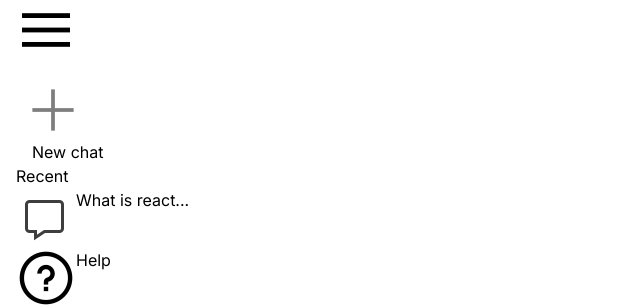
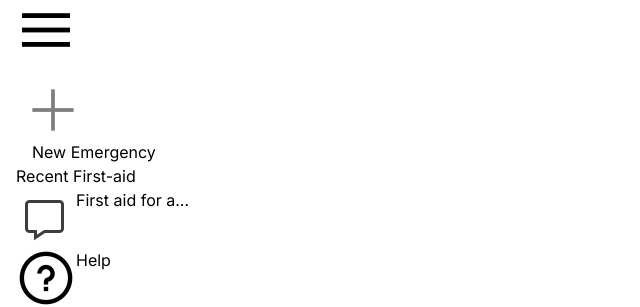
Before and after one commit to kodecosmo/MediQ-Chat, a Next.js app: page / in a window 1280 px wide. Both pictures are taken after a click on the picture 46 px from the left and 30 px from the top of the page. Shown: the top 307 px of the page, without its empty margins (0-640 px from the left). Built offline with nearby package versions, Linux system fonts and the light colour scheme; no server answers.

Commit message:
chore: Update sidebar component labels for emergency chat

```diff
--- a/src/Components/sidebar.tsx
+++ b/src/Components/sidebar.tsx
@@ -19,12 +19,12 @@ export const Sidebar = () => {
 
         <div className="mt-5 inline-flex items-center gap-3 py-3 px-4 bg-[#e6eaf1] rounded-[50px] text-[14px] text-gray-500">
           <Image src={assets.plus_icon} className="w-5" alt="add" />
-          {extended ? <p>New chat</p> : null}
+          {extended ? <p>New Emergency</p> : null}
         </div>
 
         {extended ? (
           <div className="flex flex-col ">
-            <p className="mt-8 mb-5">Recent</p>
+            <p className="mt-8 mb-5">Recent First-aid</p>
 
             <div className="flex items-start gap-3 p-3 pr-10 rounded-[50px] text-[#282828] cursor-pointer hover:bg-[#e2e6eb]">
               <Image
@@ -32,7 +32,7 @@ export const Sidebar = () => {
                 className="w-5"
                 alt="message-tag"
               />
-              <p>What is react...</p>
+              <p>First aid for a...</p>
             </div>
           </div>
         ) : null}
```
